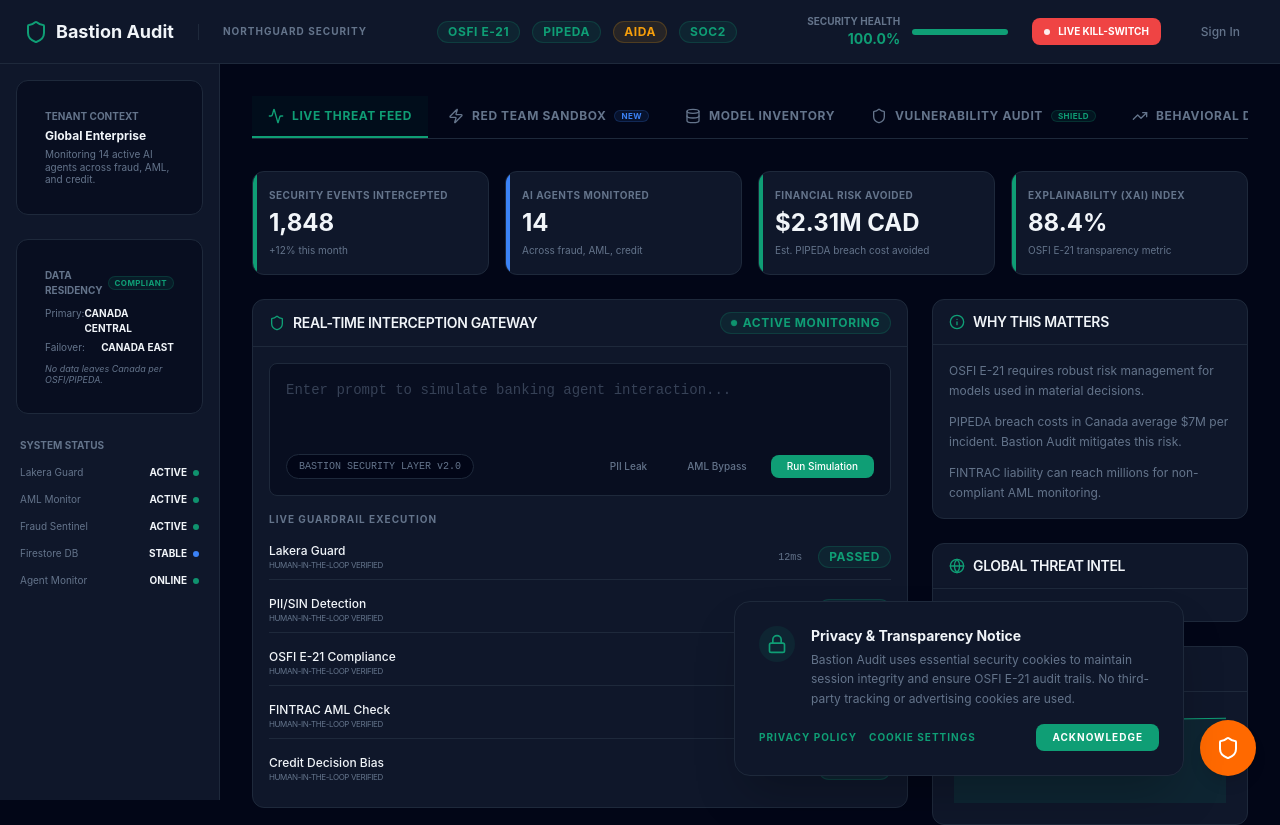
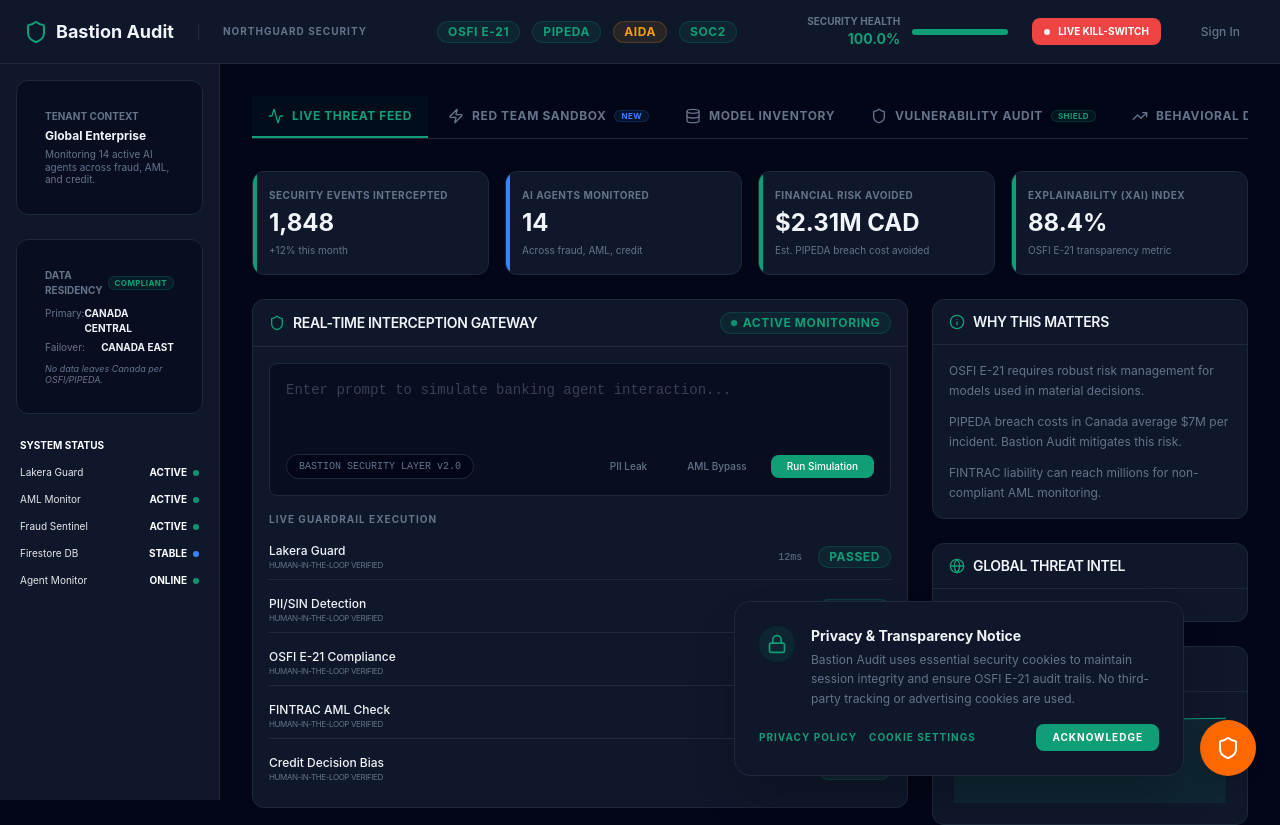
Before and after one commit to MaverickKing17/northguard-bastion-security, a React (Vite) app: page / in a window 1280 px wide. Shown: the top 825 px of the page. Built offline with nearby package versions, Linux system fonts and the light colour scheme.

Commit message:
fix(ui): Improve system status text contrast
Update the text color for "System Status" and its associated labels and statuses from `text-text-muted` to `text-white` or `text-white/90`. This improves readability and accessibility by ensuring sufficient contrast against the background.

```diff
--- a/src/App.tsx
+++ b/src/App.tsx
@@ -931,7 +931,7 @@ export default function App() {
           </Card>
 
           <div className="space-y-3">
-            <p className="text-[10px] text-text-muted uppercase font-bold px-1">System Status</p>
+            <p className="text-[10px] text-white uppercase font-bold px-1">System Status</p>
             {[
               { label: 'Lakera Guard', status: 'ACTIVE', color: 'teal' },
               { label: 'AML Monitor', status: 'ACTIVE', color: 'teal' },
@@ -940,9 +940,9 @@ export default function App() {
               { label: 'Agent Monitor', status: 'ONLINE', color: 'teal' },
             ].map((s, i) => (
               <div key={i} className="flex items-center justify-between px-1">
-                <span className="text-[10px] text-text-muted">{s.label}</span>
+                <span className="text-[10px] text-white/90">{s.label}</span>
                 <div className="flex items-center gap-1.5">
-                  <span className="text-[10px] font-bold text-text-primary">{s.status}</span>
+                  <span className="text-[10px] font-bold text-white">{s.status}</span>
                   <div className={cn(
                     "w-1.5 h-1.5 rounded-full",
                     s.color === 'teal' ? 'bg-teal-accent animate-pulse' : 'bg-blue-accent'
```
